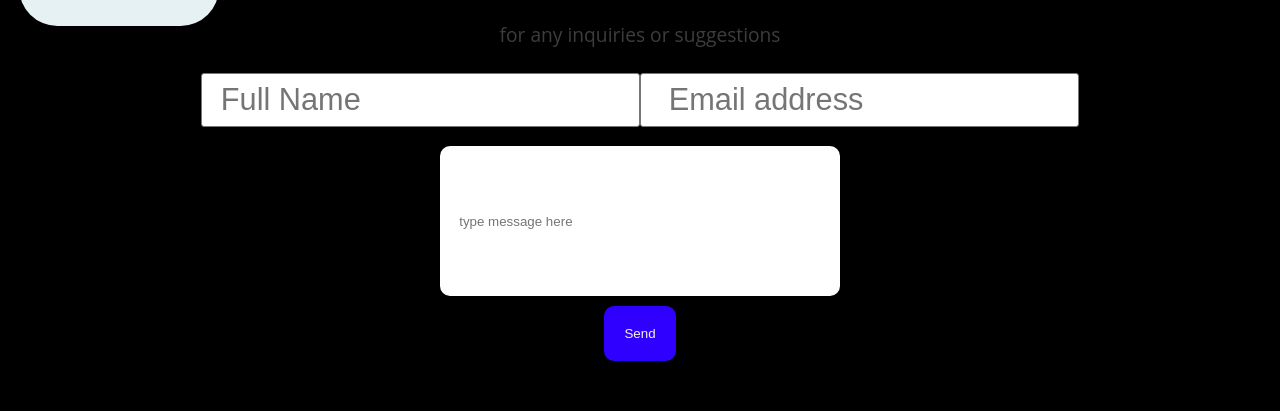
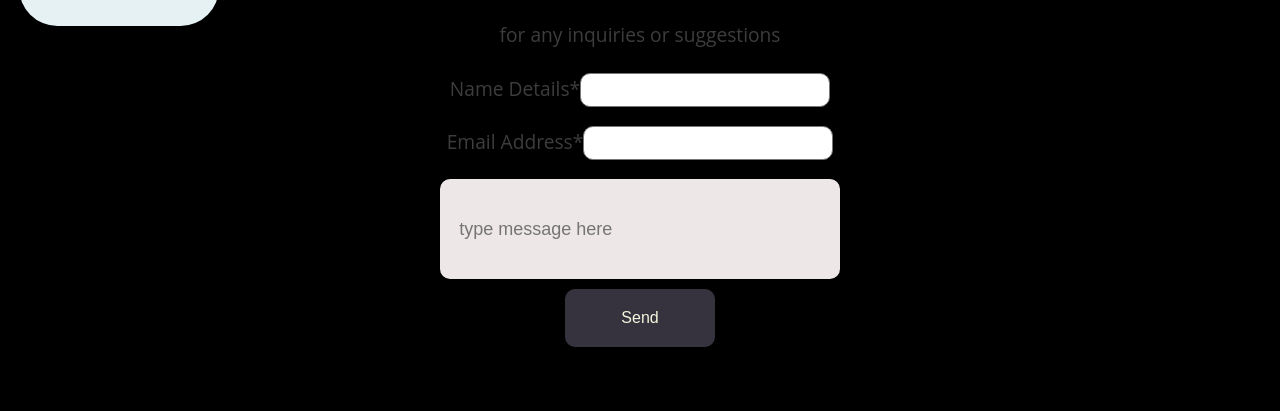
Before and after one commit to evansochieng/MaThree, a React (Create React App) app in the folder client/: page /contact in a window 1280 px wide. Shown: the part 199-610 px from the top of the page. Built offline with nearby package versions, Linux system fonts and the light colour scheme; no server answers.

Commit message:
readjustment on the contacts page

```diff
--- a/client/src/App.js
+++ b/client/src/App.js
@@ -9,6 +9,8 @@ import Logout from "./components/Logout";
 import Login from "./components/Login"
 import NavBar from './components/NavBar';
 import Footer from "./components/Footer";
+
+
 
 function App() {
 
--- a/client/src/components/Contact.js
+++ b/client/src/components/Contact.js
@@ -26,10 +26,25 @@ office number 104 </p>
       <h2 className='--text-center'>CONTACT US</h2>
       <p>for any inquiries or suggestions  </p>
       <form className=' --form-control '>
-        <input type='text' placeholder='Full Name'
-        name=' user_name'/>
-        <input type='email' placeholder=' Email address'
-        name='user_email' required/>
+      <label for="email">Name Details
+      <span>*</span>
+      <span class="wpcf7-form-control-wrap" data-name="last-name"><input size="40"
+       class="wpcf7-form-control wpcf7-text wpcf7-validates-as-required form-control"
+       aria-required="true" aria-invalid="false" value="" type="text" name="last-name">
+        </input></span></label>
+
+        {/* <input type='text' placeholder='Full Name'
+        name=' user_name'/> */}
+        <br></br>
+
+        <label for="email">Email Address
+        <span>*</span>
+        <span class="wpcf7-form-control-wrap" data-name="last-name"><input size="40"
+       class="wpcf7-form-control wpcf7-text wpcf7-validates-as-required form-control"
+       aria-required="true" aria-invalid="false" value="" type="text" name="last-name">
+        </input></span></label>
+        {/* <input type='email' placeholder=' Email address'
+        name='user_email' required/> */}
         </form>
         <form>
         <input className='message-here' type='text' placeholder='type message here'
--- a/client/src/components/Home.js
+++ b/client/src/components/Home.js
@@ -2,6 +2,9 @@ import React from "react";
 import { useState, useEffect } from "react"
 import mathreeLogo from "../mathreelogo.png";
 import Added from "./Added";
+
+
+
 
 
 
@@ -32,7 +35,7 @@ const Home = () => {
                 </div>
             </div>
             <hr />
-            <div>
+            {/* <div>
                 <h1>Major Routes</h1>
                 <div>
                     {routes.map((route, id) => (
@@ -43,7 +46,9 @@ const Home = () => {
                 </div>
                 <footer />
 
-            </div>
+            </div> */}
+
+
 
 
         </div>
@@ -52,4 +57,6 @@ const Home = () => {
 
 }
 
+
+
 export default Home;
--- a/client/src/index.css
+++ b/client/src/index.css
@@ -583,12 +583,16 @@ ul {
 }
 
 .--form-control input {
-  font-size: 1.6rem;
-  font-weight: 300;
-  padding: 8px 1rem;
+  font-size: 1rem;
+  font-weight: 100;
+  padding: 5px 1rem;
   border: 1px solid #777;
-  border-radius: 3px;
-  outline: none;
+  border-radius: 10px;
+  /* outline: none; */
+  width: 250px;
+  margin-bottom: 150;
+  /* background-color: transparent; */
+
 }
 
 
@@ -597,12 +601,28 @@ ul {
 .message-here{
   height: 150px;
   width: 400px;
+  height: 100px;
+  font-size: large;
+  background-color: rgb(238, 231, 231);
 }
 .btn--btn{
   color: beige;
-  background-color: rgb(47, 0, 255);
+  background-color: rgb(54, 51, 63);
   position: relative;
+  width: 150px;
+  align-self: hover;
+  font-size: medium;
+
+
 }
+/* .container{
+  background-color: #f19a0c;
+  width: min-content;
+  size-adjust: 100px;
+  align-self: inherit;
+  margin-left: 100px;
+} */
+
 
 /* .module { margin-bottom: 2em;
    color: white;
```
